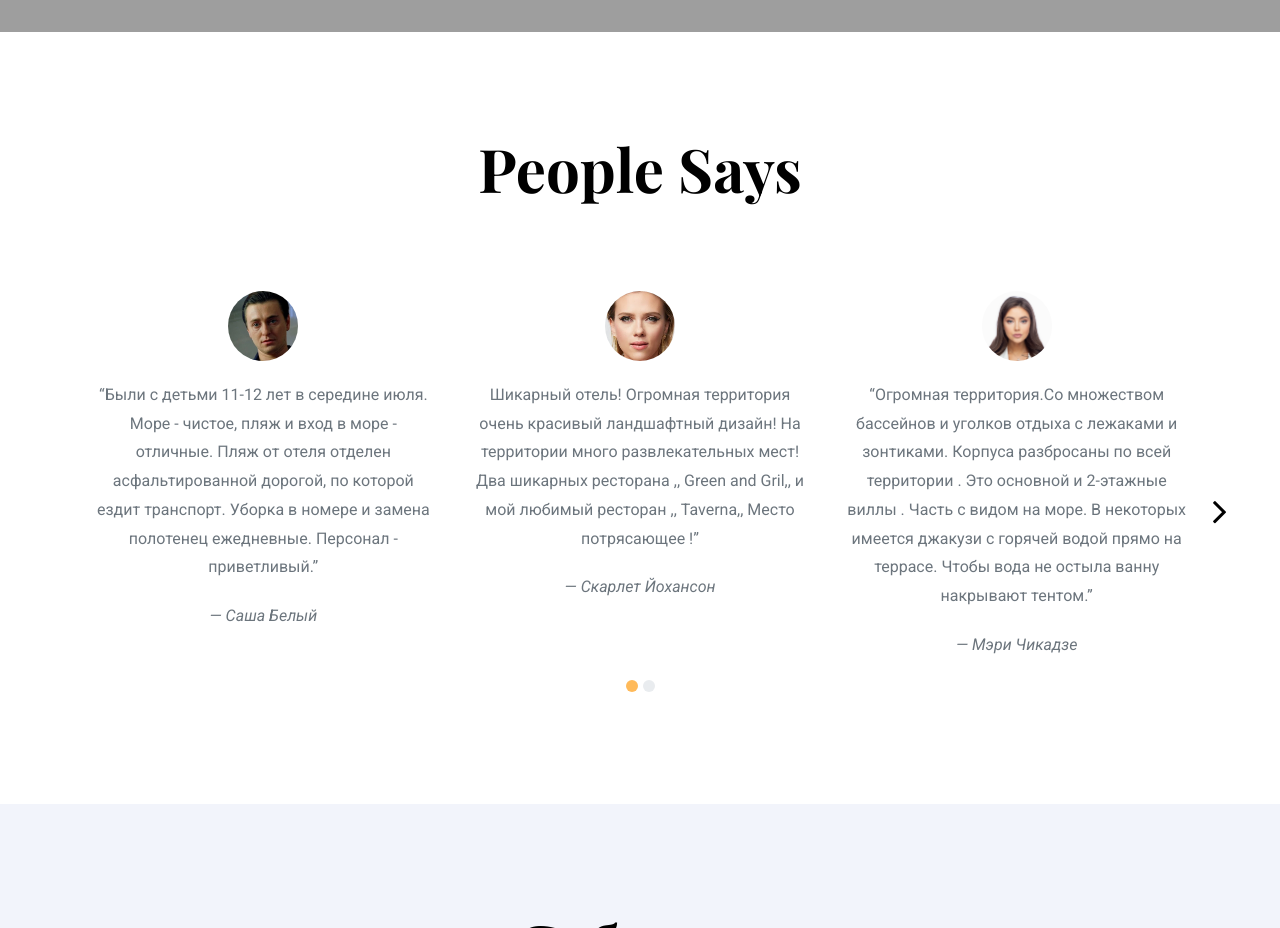
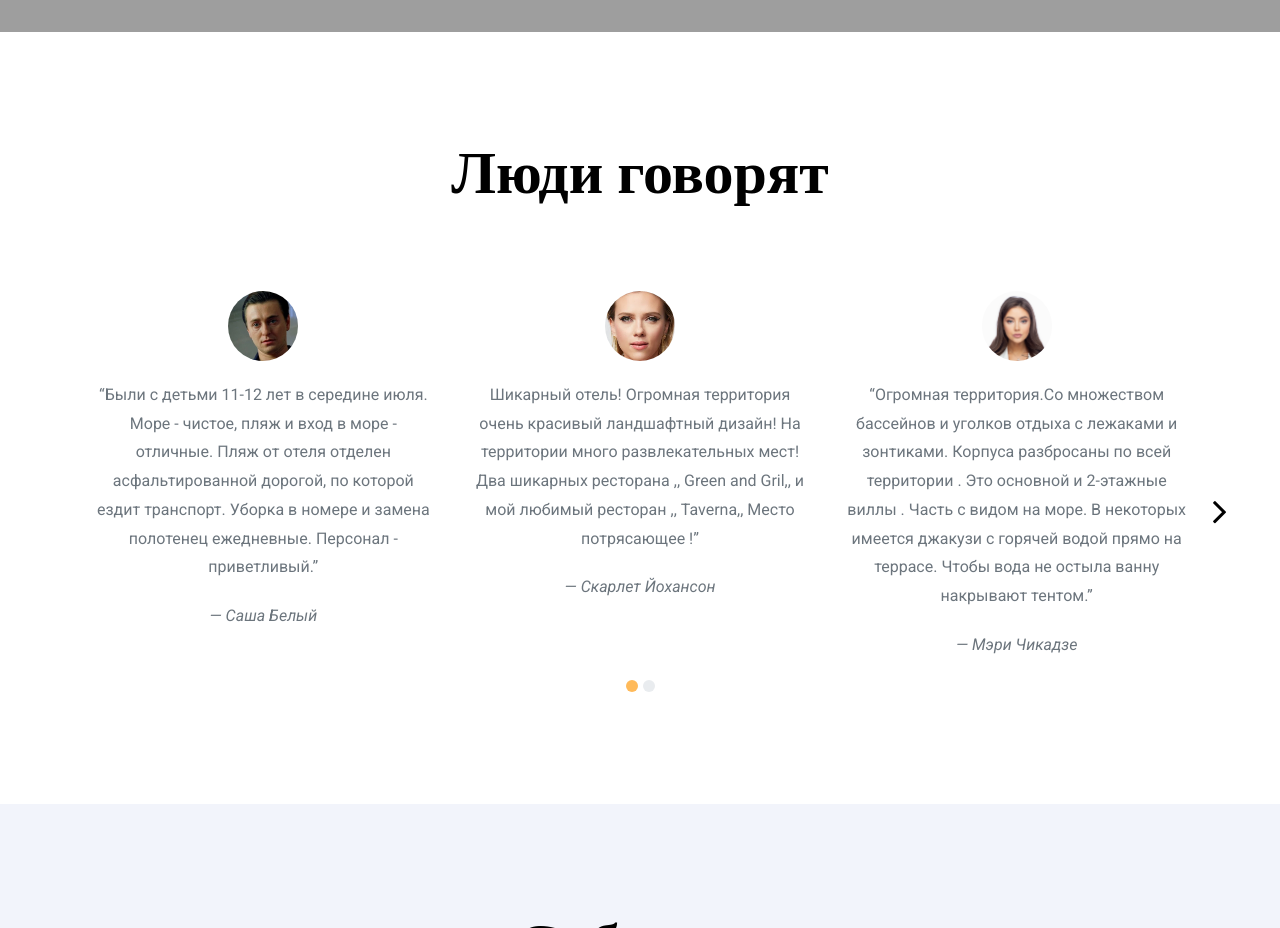
Before and after one commit to arkenfarxadov/hotelfx, a plain HTML site: page index.html in a window 1280 px wide. Shown: the part 4660-5588 px from the top of the page. Drawn offline with nearby package versions, Linux system fonts and the light colour scheme; grey boxes are pictures that could not be loaded; a web font is replaced by a local one.

Commit message:
Update index.html

```diff
--- a/index.html
+++ b/index.html
@@ -341,7 +341,7 @@
         <div class="container">
             <div class="sec-6-container">
                 <div class="main-text">
-                    <h1>People Says</h1>
+                    <h1>Люди говорят</h1>
                 </div>
                 <div class="sec-6-main">
                     <input type="radio" name="slaid3" id="said1" checked>
```
